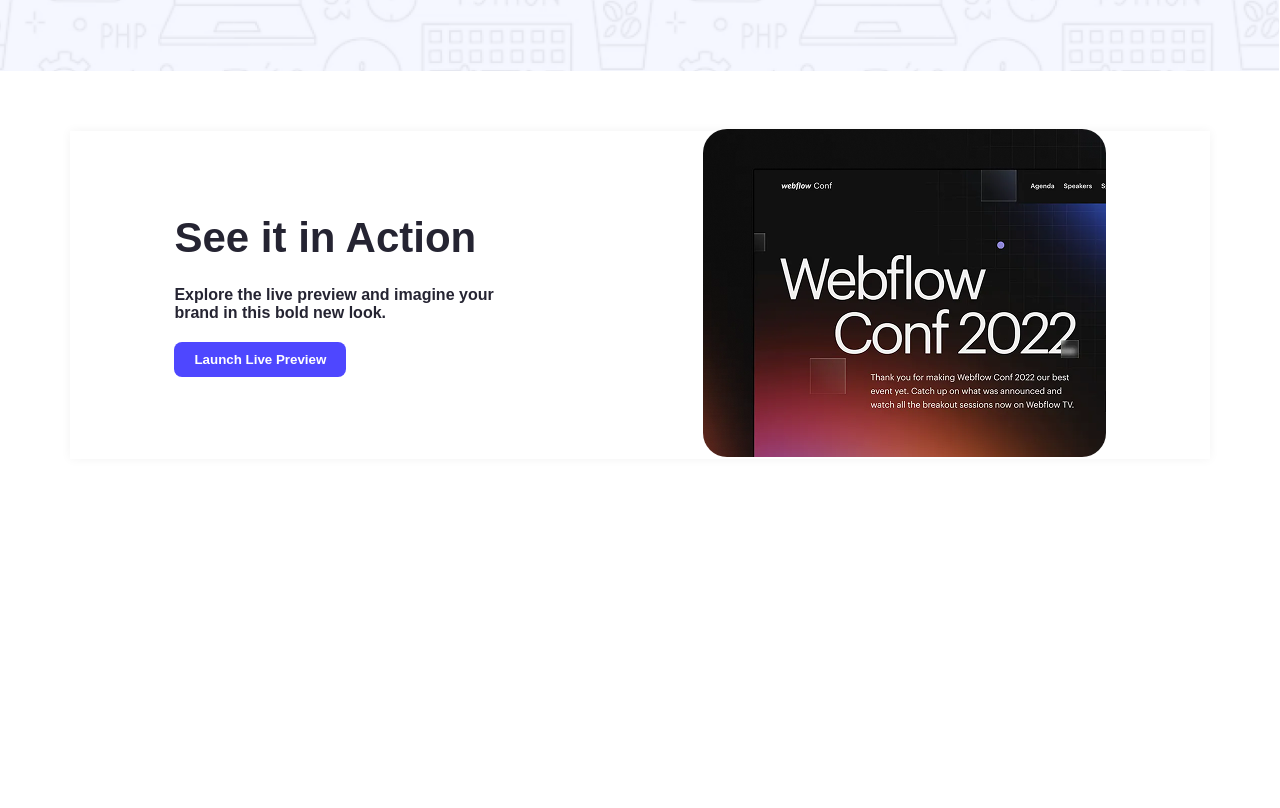
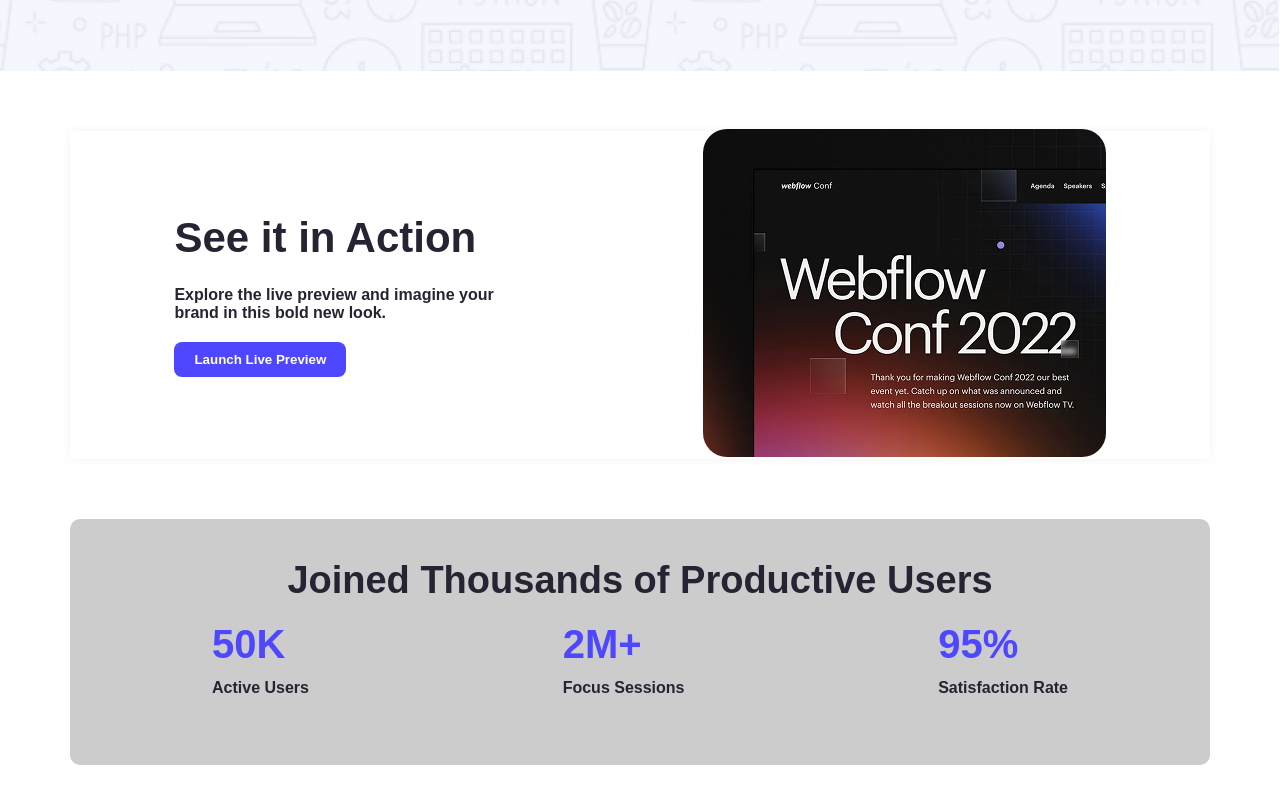
Before and after one commit to mehedihasanshohan/webflow-css, a plain HTML site: page index.html in a window 1280 px wide. Shown: the part 509-1317 px from the top of the page. Before the commit the page ends 1028 px from the top, so only its background shows below. Drawn offline with Linux system fonts and the light colour scheme.

Commit message:
users section complete with css

```diff
--- a/index.html
+++ b/index.html
@@ -29,9 +29,23 @@
         <img src="./images/wc-mini.png" alt="web preview">
       </div>
     </section>
-
-    <section>
-
+    <!-- user section -->
+    <section class="user-section">
+      <h2 class="user-main-title">Joined Thousands of Productive Users</h2>
+      <div class="user-items">
+        <div class="user-item">
+          <h2 class="user-title">50K</h2>
+          <p class="user-desc">Active Users</p>
+        </div>
+        <div class="user-item">
+          <h2 class="user-title">2M+</h2>
+          <p class="user-desc">Focus Sessions</p>
+        </div>
+        <div class="user-item">
+          <h2 class="user-title">95%</h2>
+          <p class="user-desc">Satisfaction Rate</p>
+        </div>
+      </div>
     </section>
   </main>
 
--- a/styles/style.css
+++ b/styles/style.css
@@ -111,6 +111,40 @@ object-fit: cover;
 /* action ends */
 
 
+/* user section starts */
+.user-section{
+  width: 1140px;
+  height: 206px;
+  margin: 0 auto;
+  background-color: rgba(0,0,0,0.2);
+  padding-top: 40px;
+  border-radius: 10px;
+}
+.user-main-title{
+  text-align: center;
+  font-size: 38px;
+  font-weight: 700;
+  color: #252432;
+}
+.user-items{
+  display: flex;
+  width: 856px;
+  height: 206px;
+  margin: 0 auto;
+  justify-content: space-between;
+}
+.user-title{
+  font-size: 40px;
+  font-weight: 800;
+  color: #4E47FF;
+  margin-top: 20px;
+  margin-bottom: 12px;
+}
+.user-desc{
+  color: #252432;
+}
+/* user section ends */
+
 
 
 
```
